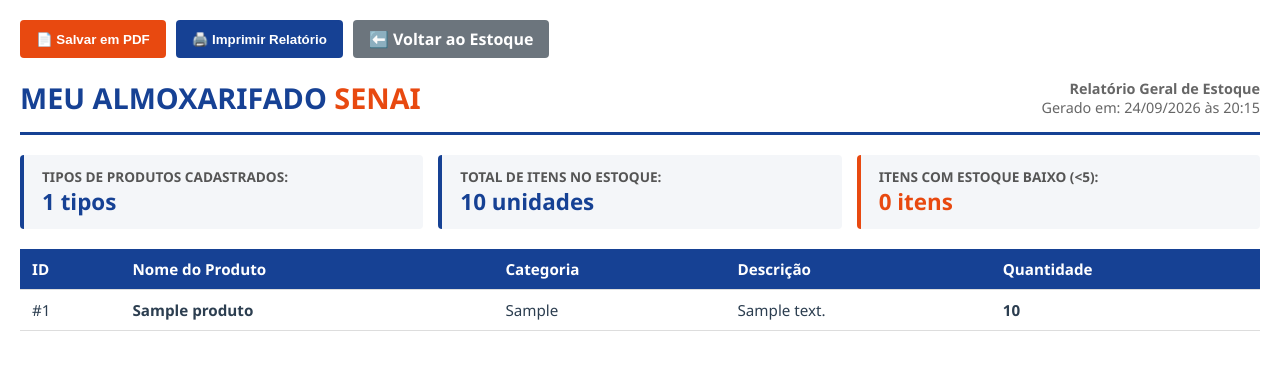
After one commit to matheusbonenti-spec/aomosarifado, a Flask app: page /relatorio/imprimir in a window 1280 px wide. The commit adds this page. Shown: the top 370 px of the page. Run offline with Flask 3, Linux system fonts and the light colour scheme; a user stored in the database is signed in; tables that the repository leaves empty hold one stand-in row (values such as "Sample post").

Commit message:
Removi a exportacao do relatorio para o Excel e ajustei a navegacao

```diff
--- a/app.py
+++ b/app.py
@@ -1,9 +1,7 @@
 from functools import wraps
-from flask import Flask, render_template, request, redirect, url_for, session, flash, Response
+from flask import Flask, render_template, request, redirect, url_for, session, flash
 import mysql.connector
 from werkzeug.security import generate_password_hash, check_password_hash
-import csv
-import io
 from datetime import datetime
 
 app = Flask(__name__)
@@ -18,6 +16,63 @@ DB_CONFIG = {
 
 def get_db():
     return mysql.connector.connect(**DB_CONFIG)
+
+def init_db():
+    """Inicializa as tabelas do banco de dados e cria o usuário admin padrão caso não existam."""
+    try:
+        conn = get_db()
+        cursor = conn.cursor(dictionary=True)
+
+        cursor.execute("""
+            CREATE TABLE IF NOT EXISTS usuarios (
+                id INT AUTO_INCREMENT PRIMARY KEY,
+                nome VARCHAR(100) NOT NULL,
+                usuario VARCHAR(50) NOT NULL UNIQUE,
+                senha VARCHAR(255) NOT NULL,
+                e_admin BOOLEAN NOT NULL DEFAULT FALSE
+            );
+        """)
+
+        cursor.execute("""
+            CREATE TABLE IF NOT EXISTS produtos (
+                id INT AUTO_INCREMENT PRIMARY KEY,
+                nome VARCHAR(100) NOT NULL,
+                categoria VARCHAR(50) NOT NULL DEFAULT 'Ferramentas',
+                imagem_url TEXT,
+                descricao TEXT,
+                quantidade INT NOT NULL DEFAULT 0
+            );
+        """)
+
+        cursor.execute("""
+            CREATE TABLE IF NOT EXISTS movimentacoes (
+                id INT AUTO_INCREMENT PRIMARY KEY,
+                produto_id INT NOT NULL,
+                usuario_id INT NOT NULL,
+                quantidade_retirada INT NOT NULL,
+                data_hora DATETIME DEFAULT CURRENT_TIMESTAMP,
+                FOREIGN KEY (produto_id) REFERENCES produtos(id) ON DELETE CASCADE,
+                FOREIGN KEY (usuario_id) REFERENCES usuarios(id) ON DELETE CASCADE
+            );
+        """)
+
+        cursor.execute("SELECT * FROM usuarios WHERE usuario = 'admin'")
+        admin_existe = cursor.fetchone()
+
+        if not admin_existe:
+            senha_hash = generate_password_hash('admin123')
+            cursor.execute(
+                "INSERT INTO usuarios (nome, usuario, senha, e_admin) VALUES (%s, %s, %s, %s)",
+                ('Administrador SENAI', 'admin', senha_hash, True)
+            )
+            print("=> Usuário administrador ('admin' / 'admin123') criado com sucesso!")
+
+        conn.commit()
+        cursor.close()
+        conn.close()
+        print("=> Banco de dados verificado e atualizado com sucesso.")
+    except Exception as e:
+        print(f"=> Erro ao inicializar o banco de dados: {e}")
 
 def login_required(f):
     @wraps(f)
@@ -100,21 +155,21 @@ def estoque():
     conn.close()
 
     categorias_disponiveis = [
-    "Geral",
-    "Elétrica",
-    "Eletrônica e Automação",
-    "Mecânica",
-    "Pneumática e Hidráulica",
-    "Ferramentas",
-    "Ferramentas de Corte",
-    "Instrumentos de Medição",
-    "Fixação (Parafusos, Pregos e Porcas)",
-    "Lubrificação e Óleos",
-    "EPIs e Segurança",
-    "Solda e Consumíveis",
-    "Acabamento e Pintura",
-    "Limpeza e Organização"
-]
+        "Geral",
+        "Elétrica",
+        "Eletrônica e Automação",
+        "Mecânica",
+        "Pneumática e Hidráulica",
+        "Ferramentas",
+        "Ferramentas de Corte",
+        "Instrumentos de Medição",
+        "Fixação (Parafusos, Pregos e Porcas)",
+        "Lubrificação e Óleos",
+        "EPIs e Segurança",
+        "Solda e Consumíveis",
+        "Acabamento e Pintura",
+        "Limpeza e Organização"
+    ]
 
     return render_template(
         'estoque.html',
@@ -297,40 +352,6 @@ def editar_produto(id):
 
     return render_template('editar_produto.html', produto=produto)
 
-@app.route('/relatorio/excel')
-@login_required
-def exportar_excel():
-    conn = get_db()
-    cursor = conn.cursor(dictionary=True)
-    cursor.execute("SELECT id, nome, categoria, descricao, quantidade FROM produtos ORDER BY categoria ASC, nome ASC")
-    produtos = cursor.fetchall()
-    cursor.close()
-    conn.close()
-
-    output = io.StringIO()
-    writer = csv.writer(output, delimiter=';')
-    writer.writerow(['ID', 'Nome do Produto', 'Categoria', 'Descrição', 'Quantidade em Estoque', 'Status Estoque'])
-
-    for prod in produtos:
-        status = 'BAIXO' if prod['quantidade'] < 5 else 'OK'
-        writer.writerow([
-            prod['id'],
-            prod['nome'],
-            prod['categoria'] or 'Geral',
-            prod['descricao'] or '',
-            prod['quantidade'],
-            status
-        ])
-
-    csv_content = '\ufeff' + output.getvalue()
-    nome_ficheiro = f"relatorio_estoque_{datetime.now().strftime('%Y%m%d_%H%M')}.csv"
-
-    return Response(
-        csv_content,
-        mimetype="text/csv; charset=utf-8",
-        headers={"Content-Disposition": f"attachment; filename={nome_ficheiro}"}
-    )
-
 @app.route('/relatorio/imprimir')
 @login_required
 def imprimir_relatorio():
@@ -356,4 +377,5 @@ def imprimir_relatorio():
     )
 
 if __name__ == '__main__':
+    init_db()
     app.run(debug=True, port=5001)
--- a/templates/estoque.html
+++ b/templates/estoque.html
@@ -33,11 +33,8 @@
             <div style="display: flex; justify-content: space-between; align-items: center; flex-wrap: wrap; gap: 10px; margin-bottom: 1.5rem;">
                 <h2>Controle de Estoque</h2>
                 <div style="display: flex; gap: 10px;">
-                    <a href="{{ url_for('exportar_excel') }}" class="btn" style="background-color: #217346; color: white; padding: 8px 14px; font-size: 0.9rem;">
-                        📊 Baixar Excel
                     </a>
-                    <a href="{{ url_for('imprimir_relatorio') }}" target="_blank" class="btn btn-secondary" style="padding: 8px 14px; font-size: 0.9rem;">
-                        📄 Gerar PDF / Imprimir
+                   <a href="{{ url_for('imprimir_relatorio') }}" class="btn btn-primary">🖨️ Relatório</a>
                     </a>
                 </div>
             </div>
--- /dev/null
+++ b/templates/relatorio.html
@@ -0,0 +1,192 @@
+<!DOCTYPE html>
+<html lang="pt-BR">
+<head>
+    <meta charset="UTF-8">
+    <title>Relatório de Estoque - SENAI</title>
+    <style>
+        :root {
+            --senai-blue: #164194;
+            --senai-orange: #E84910;
+            --text-dark: #2C3E50;
+        }
+
+        body {
+            font-family: 'Segoe UI', Tahoma, Geneva, Verdana, sans-serif;
+            color: var(--text-dark);
+            margin: 20px;
+            background-color: #fff;
+        }
+
+        .header {
+            display: flex;
+            justify-content: space-between;
+            align-items: center;
+            border-bottom: 3px solid var(--senai-blue);
+            padding-bottom: 15px;
+            margin-bottom: 20px;
+        }
+
+        .header h1 {
+            color: var(--senai-blue);
+            margin: 0;
+            font-size: 1.8rem;
+        }
+
+        .header h1 span {
+            color: var(--senai-orange);
+        }
+
+        .meta-info {
+            font-size: 0.9rem;
+            color: #666;
+            text-align: right;
+        }
+
+        .summary-cards {
+            display: flex;
+            gap: 15px;
+            margin-bottom: 20px;
+        }
+
+        .card {
+            flex: 1;
+            padding: 12px 18px;
+            background: #F4F6F9;
+            border-left: 4px solid var(--senai-blue);
+            border-radius: 4px;
+        }
+
+        .card.alert {
+            border-left-color: var(--senai-orange);
+        }
+
+        .card strong {
+            display: block;
+            font-size: 0.85rem;
+            color: #555;
+            text-transform: uppercase;
+        }
+
+        .card span {
+            font-size: 1.4rem;
+            font-weight: bold;
+            color: var(--senai-blue);
+        }
+
+        .card.alert span {
+            color: var(--senai-orange);
+        }
+
+        table {
+            width: 100%;
+            border-collapse: collapse;
+            margin-top: 10px;
+        }
+
+        th, td {
+            padding: 10px 12px;
+            text-align: left;
+            border-bottom: 1px solid #ddd;
+            font-size: 0.95rem;
+        }
+
+        th {
+            background-color: var(--senai-blue);
+            color: white;
+            font-weight: 600;
+        }
+
+        tr:nth-child(even) {
+            background-color: #f9f9f9;
+        }
+
+        .btn-actions {
+            margin-bottom: 20px;
+            display: flex;
+            gap: 10px;
+        }
+
+        .btn {
+            padding: 8px 16px;
+            border: none;
+            border-radius: 4px;
+            cursor: pointer;
+            font-weight: bold;
+            color: white;
+            text-decoration: none;
+            display: inline-flex;
+            align-items: center;
+            gap: 6px;
+        }
+
+        .btn-pdf { background-color: #E84910; }
+        .btn-print { background-color: #164194; }
+        .btn-back { background-color: #6c757d; }
+
+        @media print {
+            .btn-actions { display: none; }
+            body { margin: 0; }
+            th { background-color: var(--senai-blue) !important; -webkit-print-color-adjust: exact; print-color-adjust: exact; }
+        }
+    </style>
+</head>
+<body>
+
+    <div class="btn-actions">
+        <button onclick="window.print()" class="btn btn-pdf">📄 Salvar em PDF</button>
+        <button onclick="window.print()" class="btn btn-print">🖨️ Imprimir Relatório</button>
+        <a href="{{ url_for('estoque') }}" class="btn btn-back">⬅️ Voltar ao Estoque</a>
+    </div>
+
+    <div class="header">
+        <h1>MEU ALMOXARIFADO <span>SENAI</span></h1>
+        <div class="meta-info">
+            <strong>Relatório Geral de Estoque</strong><br>
+            Gerado em: {{ data_atual }}
+        </div>
+    </div>
+
+    <div class="summary-cards">
+        <div class="card">
+            <strong>Tipos de Produtos Cadastrados:</strong>
+            <span>{{ total_produtos }} tipos</span>
+        </div>
+        <div class="card">
+            <strong>Total de Itens no Estoque:</strong>
+            <span>{{ total_itens }} unidades</span>
+        </div>
+        <div class="card alert">
+            <strong>Itens com Estoque Baixo (&lt;5):</strong>
+            <span>{{ itens_baixo }} itens</span>
+        </div>
+    </div>
+
+    <table>
+        <thead>
+            <tr>
+                <th>ID</th>
+                <th>Nome do Produto</th>
+                <th>Categoria</th>
+                <th>Descrição</th>
+                <th>Quantidade</th>
+            </tr>
+        </thead>
+        <tbody>
+            {% for produto in produtos %}
+            <tr>
+                <td>#{{ produto.id }}</td>
+                <td><strong>{{ produto.nome }}</strong></td>
+                <td>{{ produto.categoria or 'Geral' }}</td>
+                <td>{{ produto.descricao or '-' }}</td>
+                <td><strong>{{ produto.quantidade }}</strong></td>
+            </tr>
+            {% else %}
+            <tr>
+                <td colspan="5" style="text-align: center;">Nenhum produto cadastrado.</td>
+            </tr>
+            {% endfor %}
+        </tbody>
+    </table>
+
+</body>
+</html>
```
Also changed, not shown: recriar_banco.py (deleted, +0 -26 lines), reset_admin.py (deleted, +0 -32 lines), README.md (deleted).
